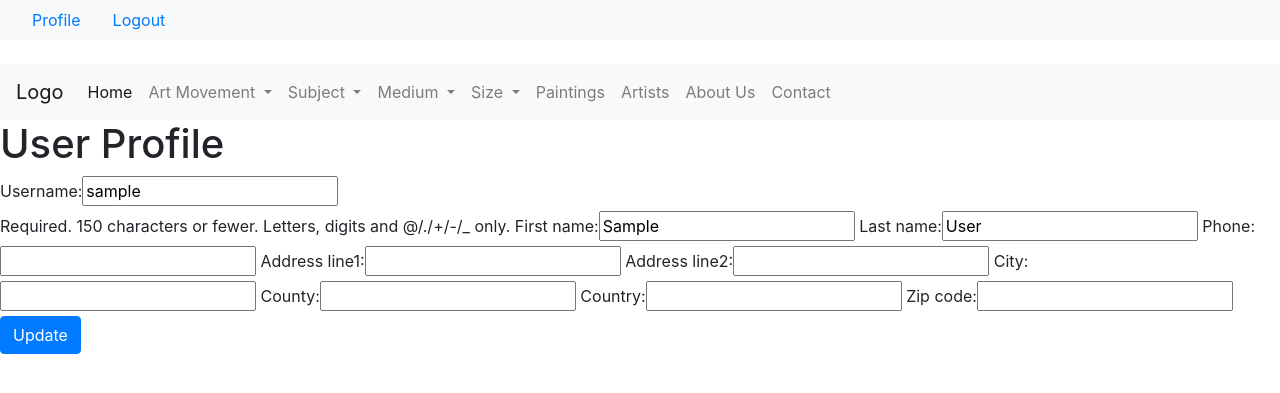
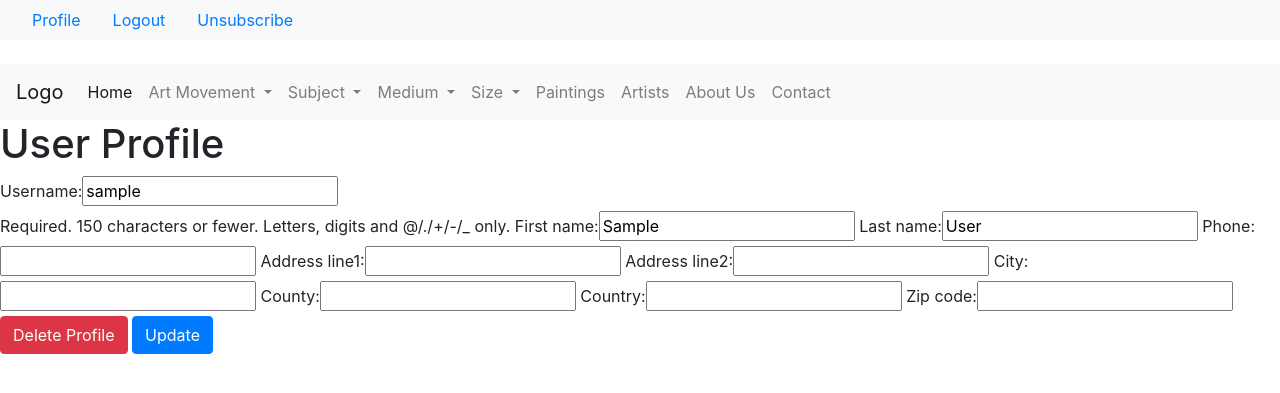
Before and after one commit to ai-ionascu/artGallery, a Django app: a page that uses templates/base.html in a window 1280 px wide. Shown: the top 393 px of the page. Run offline with Django 3.2, Linux system fonts and the light colour scheme; the visitor is signed in with stand-in values (Sample User, id 1); some libraries are stand-ins or nearby versions.

Commit message:
cancel stripe subscription functionality created, user delete functionality created

```diff
--- a/profiles/models.py
+++ b/profiles/models.py
@@ -21,6 +21,8 @@ class Profile(AddressMixin, models.Model):
     PROFILE_CHOICES = (('ARTIST', 'Artist'), ('CUSTOMER', 'Customer'))
     profile_type = models.CharField(max_length=24, choices=PROFILE_CHOICES, blank=False, default='')
     phone = models.CharField(max_length=24, null=False, blank=True, default='')
+    stripe_id = models.CharField(max_length=256, blank=True)
+    subscr_id = models.CharField(max_length=256, blank=True)
 
     def __str__(self):
         return self.user.username
--- a/profiles/templates/edit_profile.html
+++ b/profiles/templates/edit_profile.html
@@ -15,6 +15,7 @@
     {{ edit_user_form | as_bootstrap }}
     {{ edit_profile_form | as_bootstrap }}
 
+    <a href="{% url 'delete_profile' %}" class='btn btn-danger'>Delete Profile</a>
     <button class="btn btn-primary" type='submit'>Update</button>
 
 </form>
--- a/profiles/urls.py
+++ b/profiles/urls.py
@@ -1,5 +1,5 @@
 from django.conf.urls import url, include
-from profiles.views import login_view, logout_view, register_view, edit_profile_view
+from profiles.views import login_view, logout_view, register_view, edit_profile_view, unsubscribe_view, delete_user_view
 from profiles import url_reset
 
 
@@ -9,4 +9,7 @@ urlpatterns = [
     url(r'^password_reset/', include(url_reset)),
     url(r'^register/$', register_view, name='register'),
     url(r'^edit/$', edit_profile_view, name='edit_profile'),
+    url(r'^unsubscribe/$', unsubscribe_view, name='unsubscribe'),
+    url(r'^delete/$', delete_user_view, name='delete_profile'),
+
 ]
--- a/profiles/views.py
+++ b/profiles/views.py
@@ -1,4 +1,4 @@
-from django.shortcuts import render, redirect, reverse
+from django.shortcuts import render, redirect, reverse, get_object_or_404
 from django.conf import settings
 from django.contrib import auth, messages
 from django.contrib.auth.models import User
@@ -8,6 +8,7 @@ from profiles.forms import UserLoginForm, RegistrationForm, EditUserForm, EditPr
 from django.db.models.signals import post_save
 from django.dispatch import receiver
 import stripe
+import datetime
 
 stripe.api_key = settings.STRIPE_SECRET
 
@@ -78,7 +79,7 @@ def register_view(request):
                                             source=str(reg_form.cleaned_data.get('token')) # obtained with Stripe.js
                                             )
 
-                stripe.Subscription.create(
+                subscription = stripe.Subscription.create(
                                             customer=customer.id,
                                             items=[
                                                         {
@@ -95,6 +96,8 @@ def register_view(request):
                 user.profile.county = reg_form.cleaned_data.get('county')
                 user.profile.country = reg_form.cleaned_data.get('country')
                 user.profile.zip_code = reg_form.cleaned_data.get('zip_code')
+                user.profile.stripe_id = customer.id
+                user.profile.subscr_id = subscription.id
                 user.save()
 
             except stripe.error.CardError:
@@ -117,7 +120,7 @@ def register_view(request):
 
     return render(request, 'register.html', {'reg_form': reg_form, 'publishable' : settings.STRIPE_PUBLISHABLE})
 
-def edit_profile_view(request):
+def edit_profile_view(request,id=None):
 
     if request.method == 'POST':
         edit_user_form = EditUserForm(request.POST, instance=request.user)
@@ -143,3 +146,41 @@ def create_user_and_profile(sender, instance, created, **kwargs):
     if created:
         Profile.objects.create(user=instance)
     instance.profile.save()
+
+@login_required
+def unsubscribe_view(request):
+
+    try:
+        # customer = stripe.Customer.retrieve(request.user.profile.stripe_id)
+        subscription = stripe.Subscription.retrieve(request.user.profile.subscr_id)
+        end_date_ts = subscription.current_period_end
+        end_date = datetime.datetime.fromtimestamp(int(end_date_ts))
+        stripe.Subscription.modify(request.user.profile.subscr_id, cancel_at_period_end=True)
+        messages.success(request, 'You subscription has been successfully cancelled. Your account will be permanently deleted at {}'.format(end_date))
+
+    except Exception :
+
+        messages.error(request, "An error occured, we couldn't cancel your subscription.")
+
+
+    return redirect(reverse('index'))
+
+@login_required
+def delete_user_view(request):
+
+    if request.method == 'POST':
+        form = EditUserForm(request.POST, instance=request.user)
+
+        if form.is_valid():
+            form.save()
+            del_user = User.objects.get(username=form.cleaned_data['username'])
+            if del_user is not None:
+                del_user.delete()
+                messages.success(request, "We have successfully deleted your account.")
+                return redirect(reverse('index'))
+        else:
+            messages.error(request, "We could not delete your account.")
+    else:
+        form = EditUserForm(instance=request.user)
+
+    return render(request, 'delete_profile.html', {'form':form})
--- a/templates/base.html
+++ b/templates/base.html
@@ -14,6 +14,7 @@
                 {% if user.is_authenticated %}
                     <li class="nav-item px-3"><a href="{% url 'edit_profile' %}">Profile</a></li>
                     <li class="nav-item px-3"><a href="{% url 'logout' %}">Logout</a></li>
+                    <li class="nav-item px-3"><a href="{% url 'unsubscribe' %}">Unsubscribe</a></li>
                 {% else %}
                     <li class="nav-item px-3"><a href="{% url 'login' %}">Login</a></li>
                     <li class="nav-item px-3"><a href="{% url 'register' %}">Register</a></li>
```
Also changed, not shown: profiles/templates/delete_profile.html (added, +23 -0 lines), profiles/migrations/0003_profile_stripe_id.py (added), profiles/migrations/0004_profile_subscr_id.py (added).
